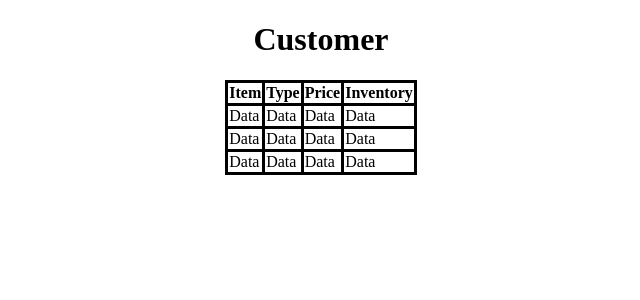
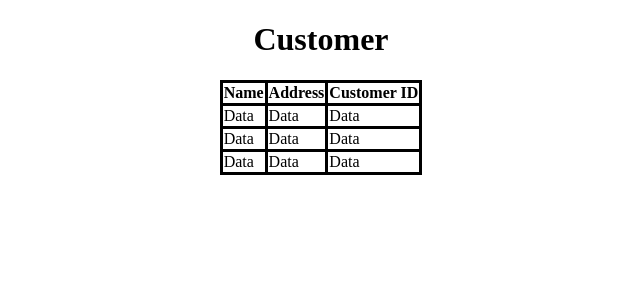
Before and after one commit to schaafru/cs340-flask, a Flask app: page /customer in a window 1280 px wide. Shown: the part 26-326 px from the top of the page, without its empty margins (319-959 px from the left). Run offline with Flask 2, Linux system fonts and the light colour scheme; some libraries are stand-ins or nearby versions.

Commit message:
Update Customer.html

```diff
--- a/templates/Customer.html
+++ b/templates/Customer.html
@@ -21,13 +21,11 @@
             <td>
                 <table cellspacing="3" border="0">
                     <tr bgcolor="#ffffff">
-                        <th>Item</th>
-                        <th>Type</th>
-                        <th>Price</th>
-                        <th>Inventory</th>
+                        <th>Name</th>
+                        <th>Address</th>
+                        <th>Customer ID</th>
                     </tr>
                     <tr bgcolor="#ffffff">
-                        <td>Data</td>
                         <td>Data</td>
                         <td>Data</td>
                         <td>Data</td>
@@ -36,10 +34,8 @@
                         <td>Data</td>
                         <td>Data</td>
                         <td>Data</td>
-                        <td>Data</td>
                     </tr>
                     <tr bgcolor="#ffffff">
-                        <td>Data</td>
                         <td>Data</td>
                         <td>Data</td>
                         <td>Data</td>
```
